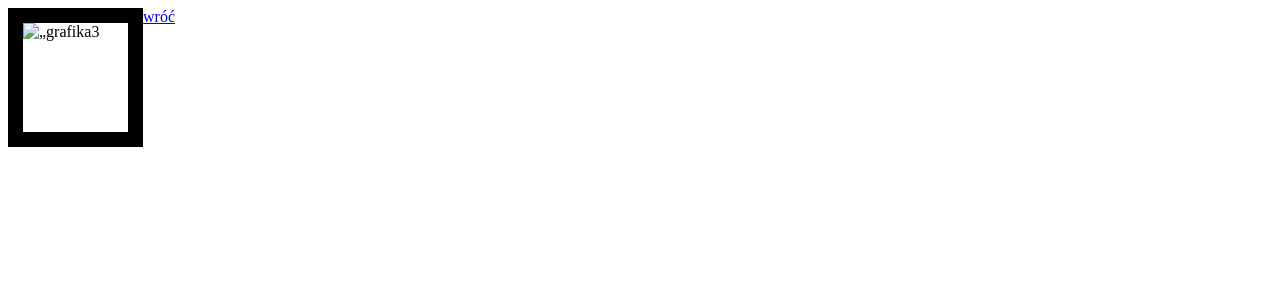
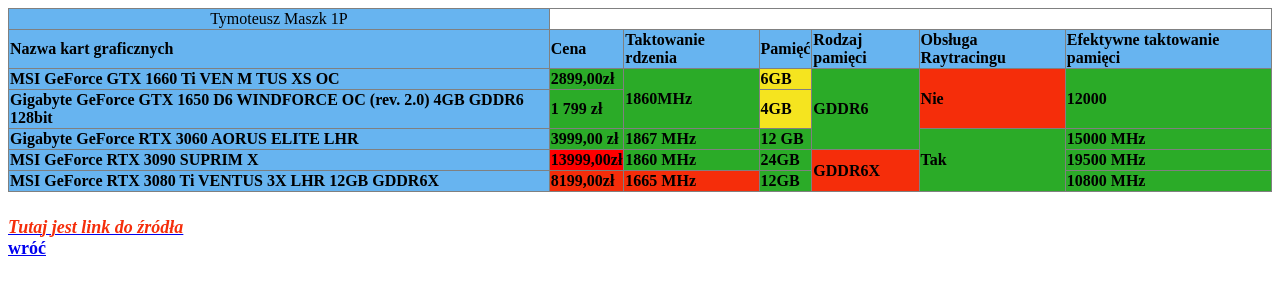
Before and after one commit to Tymek682/cwiczenie, a plain HTML site: page tabela_nazwisko.html in a window 1280 px wide. Drawn offline with Linux system fonts and the light colour scheme.

Commit message:
Update tabela_nazwisko.html

```diff
--- a/tabela_nazwisko.html
+++ b/tabela_nazwisko.html
@@ -1,14 +1,77 @@
-<!DOCTYPE html>
-   <html lang="pl-PL">
 <html>
 <head>
+<title>Tabela </title>
 <meta charset="utf-8">
-             <title>  tabela    </title>
+
 </head>
+
 <body>
-<IMG SRC="tabela.png" ALIGN=left BORDER=15 WIDTH=105 HEIGHT=109 ALT=„grafika3 Maszk”>
 
-<A HREF="index.html"> wróć </A><br>
+
+<TABLE BORDER CELLSPACING=8 style="border-collapse: collapse">
+<tr>
+<td align="center" bgcolor="#67B4F0"> Tymoteusz Maszk 1P </td>
+
+</tr>
+<tr>
+    <th align=left bgcolor="#67B4F0">Nazwa kart graficznych</th>
+    <th align=left bgcolor="#67B4F0">Cena</th>
+    <th align=left bgcolor="#67B4F0">Taktowanie rdzenia</th>
+    <th align=left bgcolor="#67B4F0">Pamięć</th>
+	<th align=left bgcolor="#67B4F0">Rodzaj pamięci</th>
+	<th align=left bgcolor="#67B4F0">Obsługa Raytracingu</th>
+	<th align=left bgcolor="#67B4F0">Efektywne taktowanie pamięci</th>
+</tr>
+<tr>
+    <th align=left bgcolor="#67B4F0">MSI GeForce GTX 1660 Ti VEN M TUS XS OC </td>
+    <th align=left bgcolor="#2BAB28">2899,00zł</td>
+	<th align=left bgcolor="#2BAB28"rowspan="2">1860MHz</td>
+	<th align=left bgcolor="#F5E41F">6GB</td>
+	<th align=left bgcolor="#2BAB28"rowspan="3">GDDR6</Th>
+	<th align=left bgcolor="#F52D0A"rowspan="2">Nie</th>
+	<th align=left bgcolor="#2BAB28"rowspan="2">12000</th>
+</tr>
+<tr>
+    <th align=left bgcolor="#67B4F0">Gigabyte GeForce GTX 1650 D6 WINDFORCE OC (rev. 2.0) 4GB GDDR6 128bit </td>
+    <th align=left bgcolor="#2BAB28">1 799 zł</td>
+	<th align=left bgcolor="#F5E41F">4GB</td>
+
+</tr>
+<tr>
+    <th align=left bgcolor="#67B4F0">Gigabyte GeForce RTX 3060 AORUS ELITE LHR </td>
+	<th align=left bgcolor="#2BAB28">3999,00 zł</td>
+	<th align=left bgcolor="#2BAB28">1867 MHz</td>
+	<th align=left bgcolor="#2BAB28">12 GB </td>
+	<th align=left bgcolor="#2BAB28"rowspan="4">Tak</td>
+	<th align=left bgcolor="#2BAB28">15000 MHz </td>
+</tr>
+<tr>
+    <th align=left bgcolor="#67B4F0"> MSI GeForce RTX 3090 SUPRIM X  </td>
+    <th align=left bgcolor="red">13999,00zł</td>
+	<th align=left bgcolor="#2BAB28" >1860 MHz</td>
+	<th align=left bgcolor="#2BAB28" >24GB</td>
+	<th align=left bgcolor="#F52D0A"rowspan="2">GDDR6X</TD>
+	<th align=left bgcolor="#2BAB28">19500 MHz </td>
+
+</tr
+
+<tr>
+    <th align=left bgcolor="#67B4F0">MSI GeForce RTX 3080 Ti VENTUS 3X LHR 12GB GDDR6X </td>
+    <th align=left bgcolor="#F52D0A">8199,00zł</td>
+	<th align=left bgcolor="#F52D0A">1665 MHz </td>
+	<th align=left bgcolor="#2BAB28">12GB</td>
+	<th align=left bgcolor="#2BAB28">10800 MHz </td>
+</tr>
+
+</table>
+ <H6> <i> <b>  <A href ="https://www.x-kom.pl/g-5/c/345-karty-graficzne.html"> <font size="4" color="#F52D0A"> Tutaj jest link do źródła </font></A> </i> </b><br>
+ <A HREF="index.html"> <font size="4"> wróć </A> <br>
+
+
+
+
+
 
 </body>
+
 </html>
```
Lines whose indentation alone changed are shown as unchanged.
